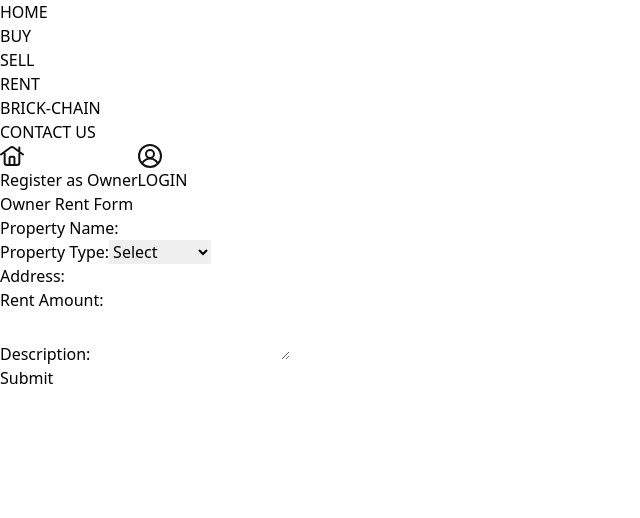
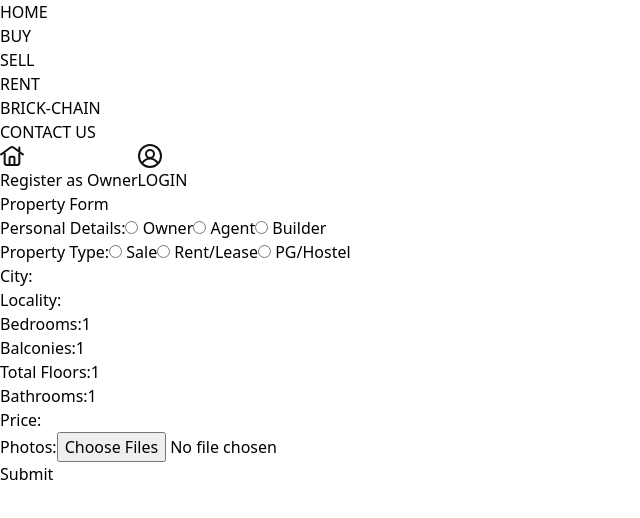
Before and after one commit to RudreshPandey203/Brick-Chain, a React (Vite) app in the folder my-project/: page /owners/rentForm in a window 1280 px wide. Shown: the top 518 px of the page, without its empty margins (0-640 px from the left). Built offline with nearby package versions, Linux system fonts and the light colour scheme; no server answers.

Commit message:
Update OwnerRentForm.jsx

```diff
--- a/my-project/src/views/OwnerRentForm.jsx
+++ b/my-project/src/views/OwnerRentForm.jsx
@@ -1,111 +1,117 @@
-import React, { useState,useEffect } from 'react';
-import { db, auth } from '../../firebase/config'
-import { useAuthState } from 'react-firebase-hooks/auth';
+import React, { useState } from 'react';
 
+function PropertyForm() {
+  const [personalDetails, setPersonalDetails] = useState('');
+  const [propertyType, setPropertyType] = useState('');
+  const [city, setCity] = useState('');
+  const [locality, setLocality] = useState('');
+  const [bedrooms, setBedrooms] = useState(1);
+  const [balconies, setBalconies] = useState(1);
+  const [totalFloors, setTotalFloors] = useState(1);
+  const [bathrooms, setBathrooms] = useState(1);
+  const [price, setPrice] = useState('');
+  const [photos, setPhotos] = useState([]);
 
-function OwnerRentForm() {
-
-  const userSession = typeof window !== "undefined" ? sessionStorage.getItem("user") : null;
-  const user = useAuthState(auth);
-
-  const [formData, setFormData] = useState({
-    propertyName: '',
-    propertyType: '',
-    address: '',
-    rentAmount: '',
-    description: ''
+  const handleSubmit = (e) => {
+    e.preventDefault();
+    // Here you can handle form submission, e.g., send data to backend
+    console.log({
+      personalDetails,
+      propertyType,
+      city,
+      locality,
+      bedrooms,
+      balconies,
+      totalFloors,
+      bathrooms,
+      price,
+      photos
     });
-
-  const handleChange = (e) => {
-    const { name, value } = e.target;
-    setFormData(prevState => ({
-      ...prevState,
-      [name]: value
-    }));
-  };
-
-  const handleSubmit = async(e) => {
-    e.preventDefault();
-    // Handle form submission here, e.g., submit data to backend
-    console.log(formData);
-    await setDoc(doc(db,"rentals",userSession))
-    // Reset form fields after submission
-    setFormData({
-      propertyName: '',
-      propertyType: '',
-      address: '',
-      rentAmount: '',
-      description: ''
-    });
+    // Reset form fields
+    setPersonalDetails('');
+    setPropertyType('');
+    setCity('');
+    setLocality('');
+    setBedrooms(1);
+    setBalconies(1);
+    setTotalFloors(1);
+    setBathrooms(1);
+    setPrice('');
+    setPhotos([]);
   };
 
   return (
+    <div className="property-form">
+      <h2>Property Form</h2>
+      <form onSubmit={handleSubmit}>
         <div>
-      <h2>Owner Rent Form</h2>
-      <form onSubmit={handleSubmit}>
           <label>
-          Property Name:
-          <input
-            type="text"
-            name="propertyName"
-            value={formData.propertyName}
-            onChange={handleChange}
-            required
-          />
+            Personal Details:
+            <input type="radio" value="Owner" checked={personalDetails === 'Owner'} onChange={(e) => setPersonalDetails(e.target.value)} /> Owner
+            <input type="radio" value="Agent" checked={personalDetails === 'Agent'} onChange={(e) => setPersonalDetails(e.target.value)} /> Agent
+            <input type="radio" value="Builder" checked={personalDetails === 'Builder'} onChange={(e) => setPersonalDetails(e.target.value)} /> Builder
           </label>
-        <br />
+        </div>
+        <div>
           <label>
             Property Type:
-          <select
-            name="propertyType"
-            value={formData.propertyType}
-            onChange={handleChange}
-            required
-          >
-            <option value="">Select</option>
-            <option value="Apartment">Apartment</option>
-            <option value="House">House</option>
-            <option value="Condo">Condo</option>
-            {/* Add more options as needed */}
-          </select>
+            <input type="radio" value="Sale" checked={propertyType === 'Sale'} onChange={(e) => setPropertyType(e.target.value)} /> Sale
+            <input type="radio" value="Rent/Lease" checked={propertyType === 'Rent/Lease'} onChange={(e) => setPropertyType(e.target.value)} /> Rent/Lease
+            <input type="radio" value="PG/Hostel" checked={propertyType === 'PG/Hostel'} onChange={(e) => setPropertyType(e.target.value)} /> PG/Hostel
           </label>
-        <br />
+        </div>
+        <div>
           <label>
-          Address:
-          <input
-            type="text"
-            name="address"
-            value={formData.address}
-            onChange={handleChange}
-            required
-          />
+            City:
+            <input type="text" value={city} onChange={(e) => setCity(e.target.value)} />
           </label>
-        <br />
+        </div>
+        <div>
           <label>
-          Rent Amount:
-          <input
-            type="number"
-            name="rentAmount"
-            value={formData.rentAmount}
-            onChange={handleChange}
-            required
-          />
+            Locality:
+            <input type="text" value={locality} onChange={(e) => setLocality(e.target.value)} />
           </label>
-        <br />
+        </div>
+        <div>
           <label>
-          Description:
-          <textarea
-            name="description"
-            value={formData.description}
-            onChange={handleChange}
-            required
-          />
+            Bedrooms:
+            <input type="number" value={bedrooms} min="1" onChange={(e) => setBedrooms(parseInt(e.target.value))} />
           </label>
-        <br />
+        </div>
+        <div>
+          <label>
+            Balconies:
+            <input type="number" value={balconies} min="1" onChange={(e) => setBalconies(parseInt(e.target.value))} />
+          </label>
+        </div>
+        <div>
+          <label>
+            Total Floors:
+            <input type="number" value={totalFloors} min="1" onChange={(e) => setTotalFloors(parseInt(e.target.value))} />
+          </label>
+        </div>
+        <div>
+          <label>
+            Bathrooms:
+            <input type="number" value={bathrooms} min="1" onChange={(e) => setBathrooms(parseInt(e.target.value))} />
+          </label>
+        </div>
+        <div>
+          <label>
+            Price:
+            <input type="text" value={price} onChange={(e) => setPrice(e.target.value)} />
+          </label>
+        </div>
+        <div>
+          <label>
+            Photos:
+            <input type="file" multiple onChange={(e) => setPhotos(e.target.files)} />
+          </label>
+        </div>
         <button type="submit">Submit</button>
       </form>
     </div>
   );
 }
 
-export default OwnerRentForm;
+export default PropertyForm;
```
Lines whose indentation alone changed are shown as unchanged.
